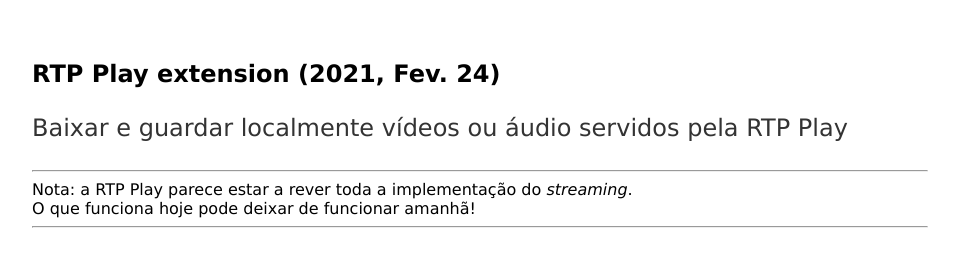
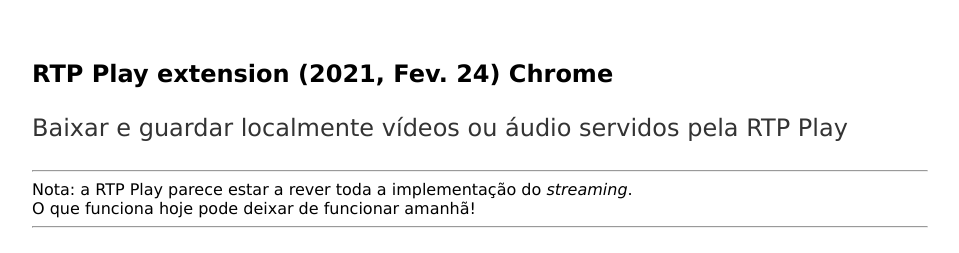
Before and after one commit to rtpplay/recursos.github.io, a Jekyll site: the page built from index.html, in a window 1280 px wide and 900 px high. Shown: the top 253 px of the window, without its empty margins (160-1119 px from the left). Built offline with Jekyll 4.4.1, drawn with Linux system fonts in a browser that asks for light colours.

Commit message:
Update index.html

```diff
--- a/index.html
+++ b/index.html
@@ -3,7 +3,7 @@
 title: RTP Play extension
 ---
 <div class="blurb">
-	<h2>RTP Play extension (2021, Fev. 24)</h2>
+	<h2>RTP Play extension (2021, Fev. 24) Chrome</h2>
 	<p>Baixar e guardar localmente vídeos ou áudio servidos pela RTP Play
 
 	</p>
```
